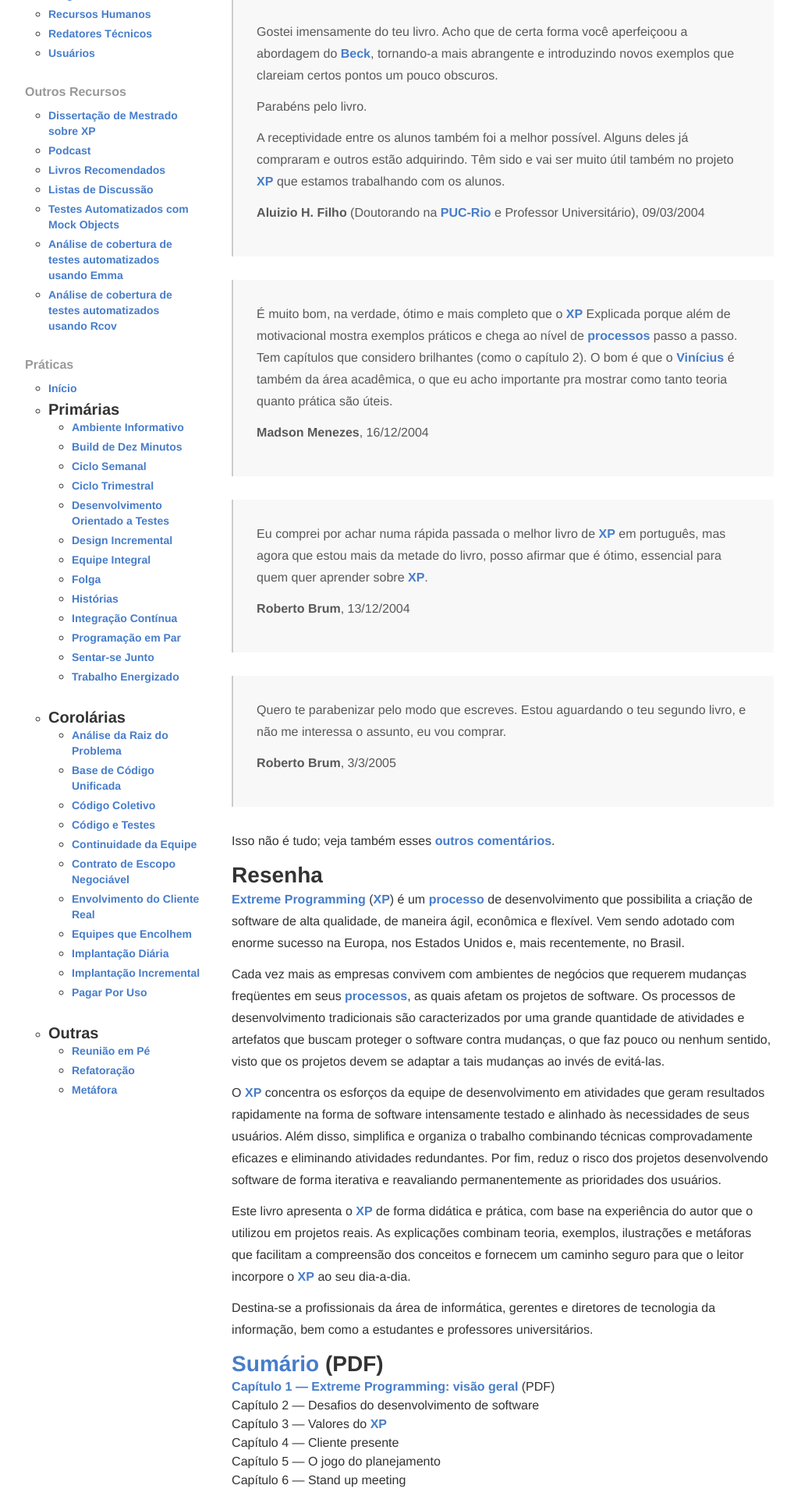
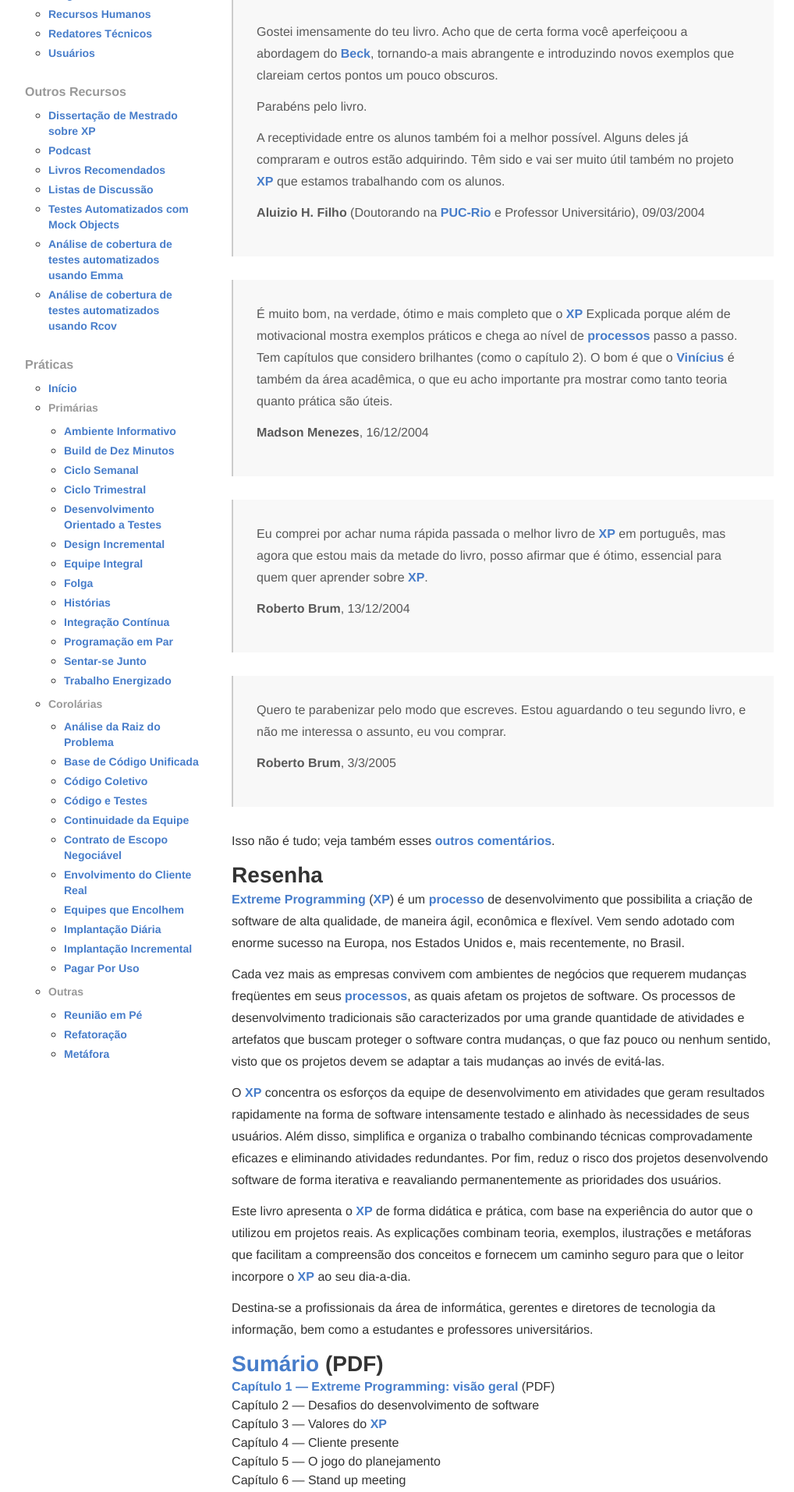
Before and after one commit to desenvolvimentoagilcombr/desenvolvimentoagilcombr.github.com, a Jekyll site: the page built from livroxp.html, in a window 1280 px wide. Shown: the part 1093-3007 px from the top of the page at 78% size, without its empty margins (128-1146 px from the left). Built offline with Jekyll 4.4.1, drawn with Linux system fonts in a browser that asks for light colours; Markdown is read by kramdown in place of the engine named in the settings.

Commit message:
Styled sub menu in the XP content table

```diff
--- a/_sass/internals/_aside.scss
+++ b/_sass/internals/_aside.scss
@@ -1,9 +1,20 @@
 #content-sidebar {
   @include span-columns(3 of 12);
-  margin-bottom: 40px;
+  margin-bottom: 20px;
 
   h4 {
     font-size: $font-medium;
+    color: $medium-gray;
+    cursor: pointer;
+    margin-bottom: 10px;
+
+    &:hover {
+      opacity: .8;
+    }
+  }
+
+  h5 {
+    font-size: $font-small;
     color: $medium-gray;
     cursor: pointer;
     margin-bottom: 10px;
@@ -21,7 +32,15 @@
       margin-left: $gutter;
       line-height: 20px;
       margin-top: 5px;
-    }
+
+      ul {
+        margin-bottom: 10px;
+
+        li {
+          margin-left: 20px;
+        }
+      } // ul
+    } // li
 
     li:first-child {
       margin-top: 0;
```
